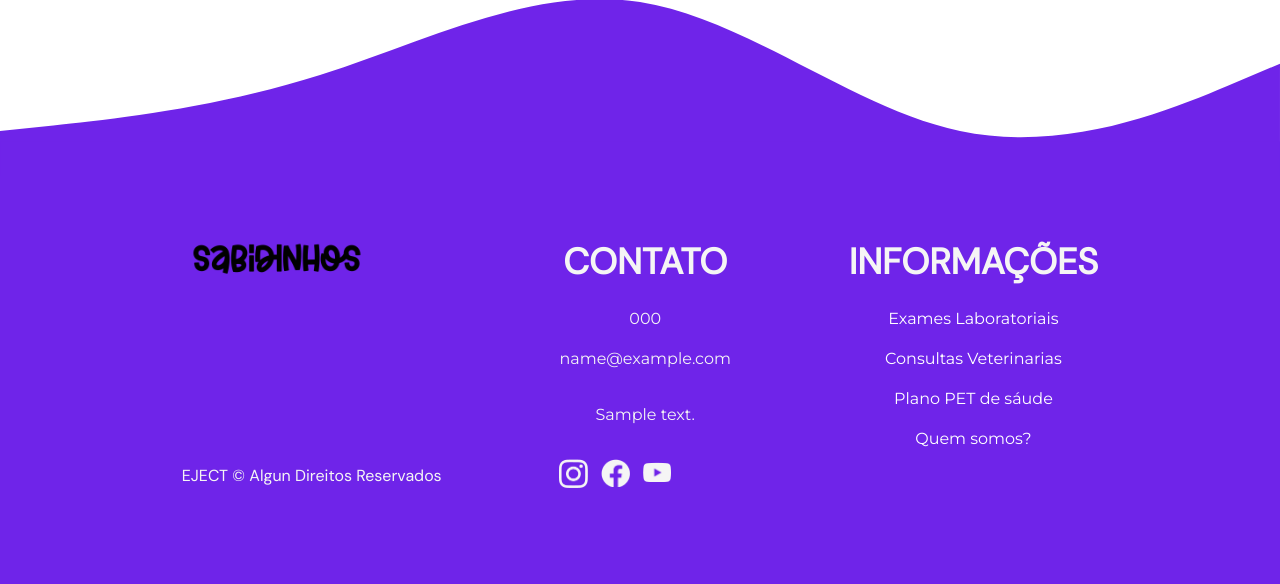
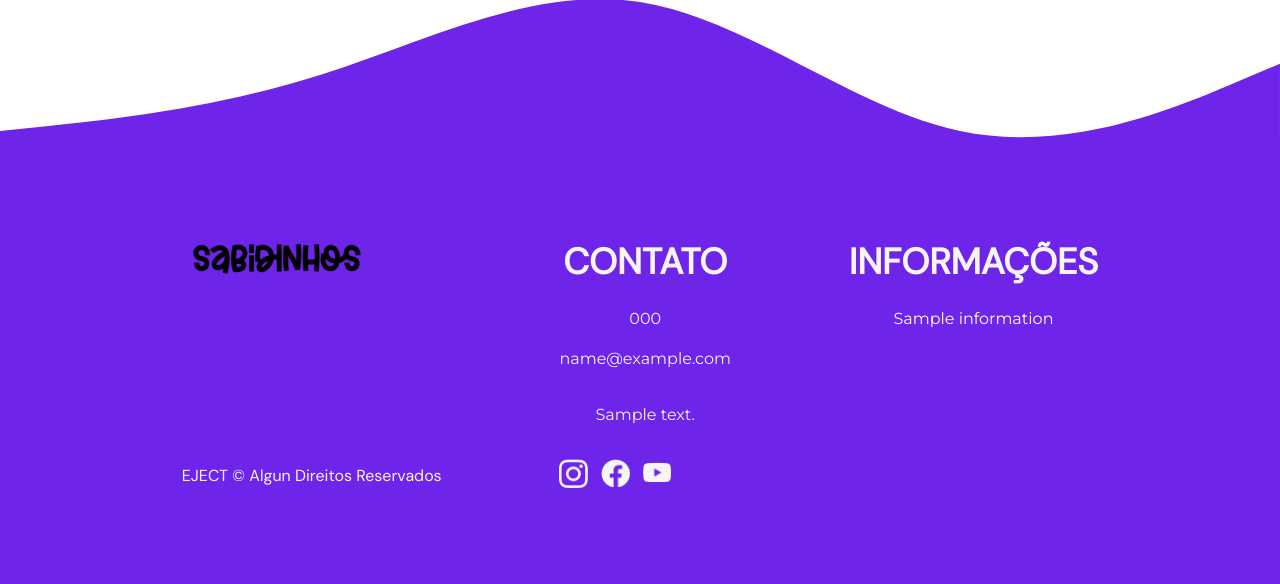
Before and after one commit to rodrigofnobrega/teste-deploy, a Django app: page /home/ in a window 1280 px wide. Shown: the part 3813-4397 px from the top of the page. Run offline with Django 5.2, Linux system fonts and the light colour scheme; tables that the repository leaves empty hold one stand-in row (values such as "Sample post"); grey boxes marked "Sample" are stand-in pictures; some libraries are stand-ins or nearby versions; some web fonts are replaced.

Commit message:
refactor: refatorar funcionamento do footer

```diff
--- a/apps/footer/admin.py
+++ b/apps/footer/admin.py
@@ -7,4 +7,4 @@ class Contact(admin.ModelAdmin):
 
 @admin.register(Information)
 class InformationAdmin(admin.ModelAdmin):
-    list_display = ('whoAreWe', 'randomUrl1', 'randomUrl2', 'randomUrl3')
+    list_display = ('information_name', 'information_url',)
--- a/apps/footer/models.py
+++ b/apps/footer/models.py
@@ -12,10 +12,8 @@ class Contact(models.Model):
         return f'{self.phoneNumber} - {self.email}'
 
 class Information(models.Model):
-    randomUrl1 = models.URLField(max_length = 255, verbose_name ='URL qualquer')
-    randomUrl2 = models.URLField(max_length = 255, verbose_name ='URL qualquer')
-    randomUrl3 = models.URLField(max_length = 255, verbose_name ='URL qualquer')
-    whoAreWe = models.URLField(max_length = 255, verbose_name = 'Quem somos')
+    information_name = models.CharField(max_length = 30, verbose_name = 'Nome Site')
+    information_url = models.URLField(max_length = 255, verbose_name ='URL Site')
 
     def __str__(self):
-        return f'{self.whoAreWe} - {self.randomUrl1} - {self.randomUrl2} - {self.randomUrl3}'
+        return f'{self.information_name} - {self.information_url}'
--- a/apps/footer/utils.py
+++ b/apps/footer/utils.py
@@ -1,7 +1,7 @@
 from .models import Contact, Information
 
-def getAllContacts():
-    return Contact.objects.all()
+def getContact():
+    return Contact.objects.first()
 
 def getAllInformations():
     return Information.objects.all()
--- a/apps/forum/views.py
+++ b/apps/forum/views.py
@@ -2,7 +2,7 @@ from django.shortcuts import render, redirect
 from django.utils import timezone
 from random import choice
 from .utils import getNameChoices
-from ..footer.utils import getAllContacts, getAllInformations
+from ..footer.utils import getContact, getAllInformations
 from .models import Post, Comment, PopularTopic, TopImage, PageDescription
 
 def forum(request):
@@ -43,7 +43,7 @@ def forum(request):
         post.comentado_por = list({comment.userNameComment for comment in comments if comment.post.id == post.id})
 
     context = {
-        'footerContacts': getAllContacts(),
+        'footerContact': getContact(),
         'footerInformations': getAllInformations(),
         'posts': posts,
         'comments': comentarios,
--- a/apps/home/views.py
+++ b/apps/home/views.py
@@ -1,5 +1,5 @@
 from django.shortcuts import render, redirect
-from ..footer.utils import getAllContacts, getAllInformations
+from ..footer.utils import getContact, getAllInformations
 from .models import TopDescH, Team, Tool, Button, PlatformDesc, ForumItens, SupportMaterial
 
 def redirect_to_home(request):
@@ -15,7 +15,7 @@ def home(request):
     supportMaterials = SupportMaterial.objects.all()
 
     context = {
-        'footerContacts': getAllContacts(),
+        'footerContact': getContact(),
         'footerInformations': getAllInformations(),
         'team': team,
         'tools': tools,
--- a/apps/pais_profs/views.py
+++ b/apps/pais_profs/views.py
@@ -1,5 +1,5 @@
 from django.shortcuts import render
-from ..footer.utils import getAllContacts, getAllInformations
+from ..footer.utils import getContact, getAllInformations
 from .models import TopDesc, Material, CategoryP
 
 def parents(request):
@@ -11,7 +11,7 @@ def parents(request):
         'top_descs': top_descs,
         'drawings_and_cards': drawings_and_cards,
         'categories': categories,
-        'footerContacts': getAllContacts(),
+        'footerContact': getContact(),
         'footerInformations': getAllInformations(),
     }
     return render(request, 'parents.html', context)
--- a/apps/videos/views.py
+++ b/apps/videos/views.py
@@ -1,5 +1,5 @@
 from django.shortcuts import render
-from ..footer.utils import getAllContacts, getAllInformations
+from ..footer.utils import getContact, getAllInformations
 from .models import Video, Category, PageDescription
 
 def videos(request):
@@ -8,7 +8,7 @@ def videos(request):
     pageDescription = PageDescription.objects.first();
 
     context = {
-        'footerContacts': getAllContacts(),
+        'footerContact': getContact(),
         'footerInformations': getAllInformations(),
         'videos': videos,
         'categorys': categorys,
--- a/core/templates/footer.html
+++ b/core/templates/footer.html
@@ -22,49 +22,36 @@
             <div class="footerColumn">
                 <h2>CONTATO</h2>
 
-                {% for fc in footerContacts %}
-
                 <div class="columnContent">
-                    <p>{{ fc.phoneNumber}}</p>
-                    <p>{{ fc.email}}</p>
+                    <p>{{ footerContact.phoneNumber}}</p>
+                    <p>{{ footerContact.email}}</p>
                 </div>
 
                 <div class="columnContent">
-                    <p>{{fc.address}}</p>
+                    <p>{{footerContact.address}}</p>
                 </div>
 
                 <div class="socialMedia">
-                    <a href="{{ fc.instagram }}" target="_blank">
+                    <a href="{{ footerContact.instagram }}" target="_blank">
                         <img src="{% static 'imgs/footer/instagram.png' %}" alt="Instagram">
                     </a>
 
-                    <a href="{{ fc.facebook }}" target="_blank">
+                    <a href="{{ footerContact.facebook }}" target="_blank">
                         <img src="{% static 'imgs/footer/facebook.png' %}" alt="Facebook">
                     </a>
 
-                    <a href="{{ fc.youtube }}" target="_blank">
+                    <a href="{{ footerContact.youtube }}" target="_blank">
                         <img src="{% static 'imgs/footer/youtube.png' %}" alt="Youtube">
                     </a>
                 </div>
-                {% endfor %}
             </div>
 
             <div class="footerColumn">
                 <h2>INFORMAÇÕES</h2>
                 <div class="columnContent">
                     {% for fi in footerInformations %}
-
-                    <a href="{{ fi.randomUrl1 }}" target="_blank">
-                         <p>Exames Laboratoriais</p>
-                    </a>
-                    <a href="{{ fi.randomUrl2 }}" target="_blank">
-                        <p>Consultas Veterinarias</p>
-                    </a>
-                    <a href="{{ fi.randomUrl3 }}" target="_blank">
-                        <p>Plano PET de sáude</p>
-                    </a>
-                    <a href="{{ fi.whoAreWe }}" target="_blank">
-                        <p>Quem somos?</p>
+                    <a href="{{ fi.information_url }}" target="_blank">
+                         <p>{{fi.information_name}}</p>
                     </a>
                     {% endfor %}
                 </div>
```
Also changed, not shown: apps/footer/migrations/0002_remove_information_randomurl1_and_more.py (added).
